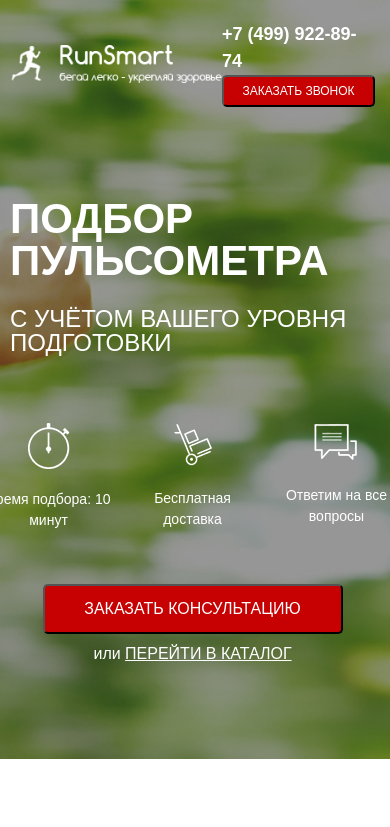
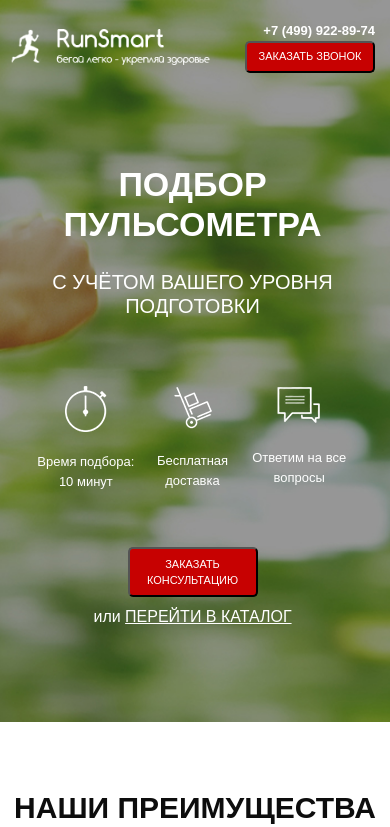
Before and after one commit to lofty777/garmin, a website: page src/index.html in a window 390 px wide. Shown: the top 827 px of the page. Drawn offline with Linux system fonts and the light colour scheme.

Commit message:
first and second section for 992px, 767px, 575px are ready

```diff
--- a/src/index.html
+++ b/src/index.html
@@ -57,7 +57,7 @@
                 </div>
 
                 <button class="button button_main">
-                    заказать кОНСУЛЬТАЦИЮ
+                    заказать консультацию
                 </button>
                 <div class="promo__link">
                     или
--- a/src/sass/base/_media.scss
+++ b/src/sass/base/_media.scss
@@ -44,7 +44,6 @@
         }
         &__subheader {
             font-size: 28px;
-
         }
         &__text {
 
@@ -55,3 +54,48 @@
         }
     }
 }
+@media (max-width:575px) {
+    .header {
+        &__logo {
+            img {
+                width: 85%;
+            }
+        }
+        &__phone {
+            font-size: 13px;
+        }
+    }
+    .button {
+        width: 130px;
+        font-size: 11px;
+    }
+    .promo {
+        &__header {
+            font-size: 34px;
+            text-align: center;
+        }
+        &__subheader {
+            font-size: 20px;
+            text-align: center;
+        }
+        &__icons {
+            width: 320px;
+        }
+        &__icon {
+            font-size: 13px;
+        }
+    }
+    .advantages {
+        &__wrapper {
+            min-height: 1050px;
+        }
+        &__icon {
+            width: 300px;
+        }
+        &__text {
+            font-size: 18px;
+        }
+    }
+
+
+}
--- a/src/sass/blocks/_promo.scss
+++ b/src/sass/blocks/_promo.scss
@@ -11,14 +11,14 @@
     &__header {
         font-weight: 700;
         font-size: 42px;
-        line-height: 42px;
+        line-height: 1.2;
         color: #FFFFFF;
         text-transform: uppercase;
     }
     &__subheader {
         font-weight: 500;
         font-size: 24px;
-        line-height: 24px;
+        line-height: 1.2;
         color: #FFFFFF;
         text-transform: uppercase;
         margin-top: 17px;
```
Also changed, not shown: src/css/style.min.css, src/sass/style.css, 2 other files.
